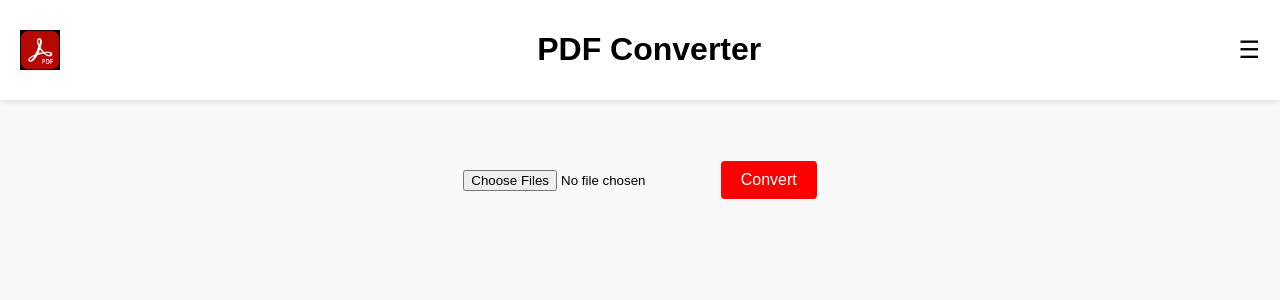
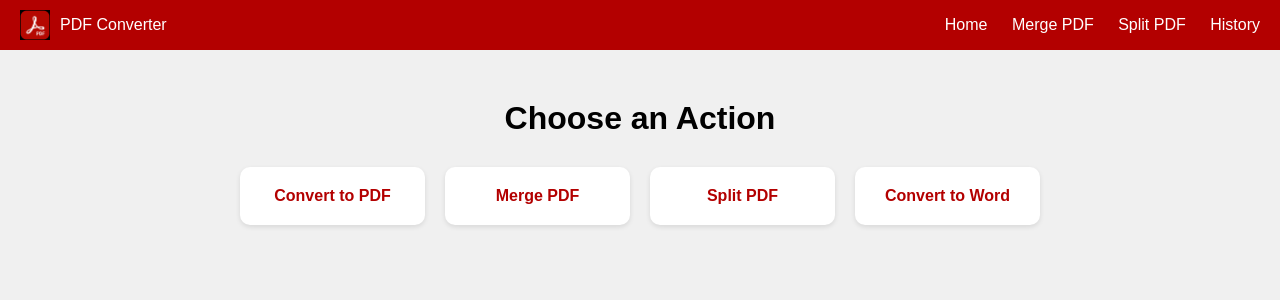
Before and after one commit to sandeep780049/doc_pdf, a Flask app: page / in a window 1280 px wide. Shown: the top 300 px of the page. Run offline with Flask 3, Linux system fonts and the light colour scheme.

Commit message:
updated index page with full design

```diff
--- a/static/style.css
+++ b/static/style.css
@@ -2,42 +2,59 @@ body {
     font-family: sans-serif;
     margin: 0;
     padding: 0;
-    text-align: center;
-    background: #f9f9f9;
+    background: #f0f0f0;
 }
 
-header {
-    background: #fff;
+nav {
+    background-color: #b30000;
+    color: white;
+    display: flex;
+    justify-content: space-between;
     padding: 10px 20px;
-    display: flex;
     align-items: center;
-    justify-content: space-between;
-    box-shadow: 0 2px 5px rgba(0,0,0,0.1);
 }
 
 .logo {
-    height: 40px;
+    display: flex;
+    align-items: center;
 }
 
-.menu {
-    font-size: 24px;
-    cursor: pointer;
+.logo img {
+    height: 30px;
+    margin-right: 10px;
 }
 
-main {
-    padding: 50px 20px;
+.menu a {
+    color: white;
+    text-decoration: none;
+    margin-left: 20px;
 }
 
-input[type="file"] {
-    margin: 20px 0;
+.container {
+    text-align: center;
+    margin-top: 50px;
 }
 
-.convert-btn {
-    background: red;
-    color: white;
-    padding: 10px 20px;
-    border: none;
-    font-size: 16px;
-    border-radius: 4px;
-    cursor: pointer;
+.grid {
+    display: grid;
+    grid-template-columns: repeat(auto-fit, minmax(150px, 1fr));
+    gap: 20px;
+    max-width: 800px;
+    margin: 0 auto;
+    margin-top: 30px;
 }
+
+.card {
+    padding: 20px;
+    background: white;
+    border-radius: 10px;
+    box-shadow: 0 2px 5px rgba(0,0,0,0.1);
+    text-decoration: none;
+    color: #b30000;
+    font-weight: bold;
+    transition: 0.3s;
+}
+
+.card:hover {
+    background: #ffe6e6;
+}
--- a/templates/index.html
+++ b/templates/index.html
@@ -4,20 +4,30 @@
     <meta charset="UTF-8">
     <title>PDF Converter</title>
     <link rel="stylesheet" href="{{ url_for('static', filename='style.css') }}">
-    <meta name="viewport" content="width=device-width, initial-scale=1.0">
+    <link rel="icon" href="{{ url_for('static', filename='logo.jpeg') }}">
 </head>
 <body>
-    <header>
-        <img src="{{ url_for('static', filename='logo.jpeg') }}" alt="Logo" class="logo">
-        <h1>PDF Converter</h1>
-        <div class="menu">☰</div>
-    </header>
+    <nav>
+        <div class="logo">
+            <img src="{{ url_for('static', filename='logo.jpeg') }}" alt="Logo">
+            <span>PDF Converter</span>
+        </div>
+        <div class="menu">
+            <a href="/">Home</a>
+            <a href="/merge">Merge PDF</a>
+            <a href="/split">Split PDF</a>
+            <a href="/history">History</a>
+        </div>
+    </nav>
 
-    <main>
-        <form method="POST" action="/convert" enctype="multipart/form-data">
-            <input type="file" name="files" multiple required>
-            <button type="submit" class="convert-btn">Convert</button>
-        </form>
-    </main>
+    <div class="container">
+        <h1>Choose an Action</h1>
+        <div class="grid">
+            <a class="card" href="/convert">Convert to PDF</a>
+            <a class="card" href="/merge">Merge PDF</a>
+            <a class="card" href="/split">Split PDF</a>
+            <a class="card" href="/convert_to_word">Convert to Word</a>
+        </div>
+    </div>
 </body>
 </html>
```
